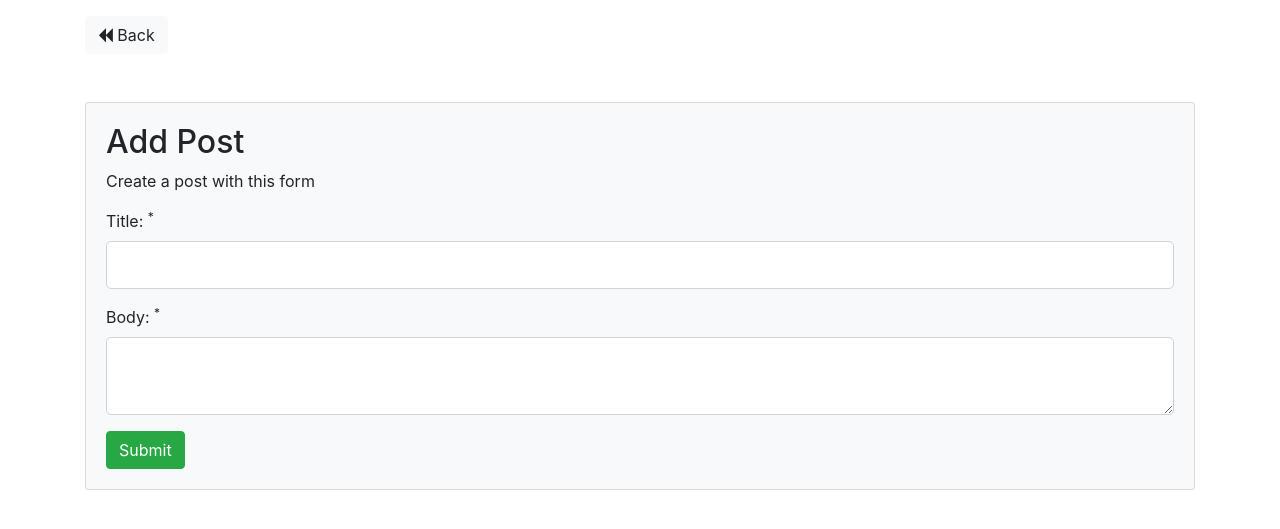
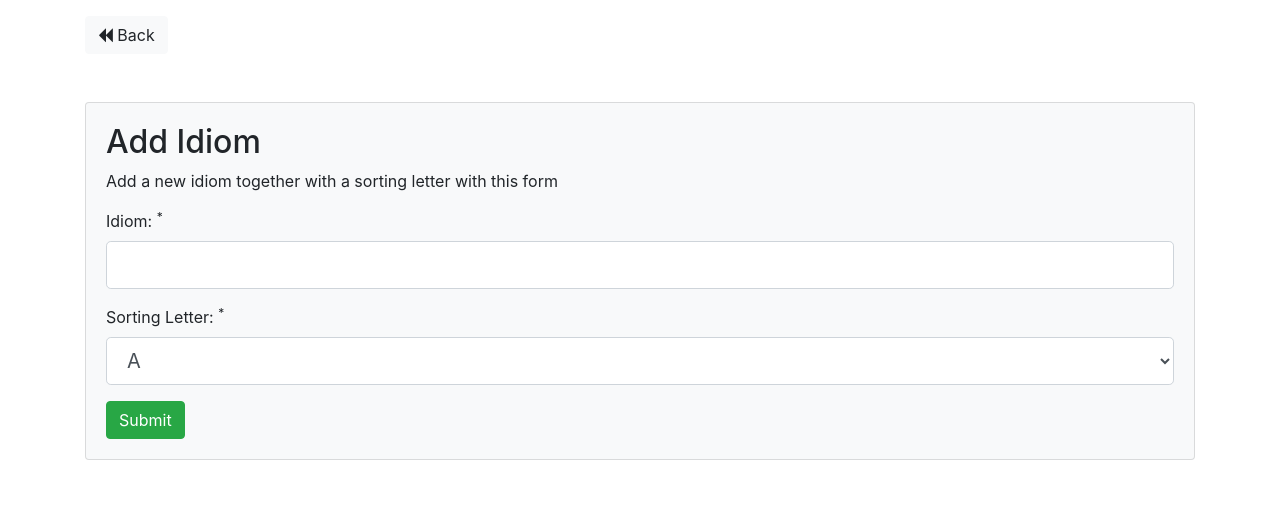
Before and after one commit to nperon/idioms, a PHP site: page /idioms/add in a window 1280 px wide. Shown: the part 56-585 px from the top of the page. Run offline with PHP 8.4, Linux system fonts and the light colour scheme; the visitor is signed in with stand-in values (Sample User, id 1); data comes from the database, SQL or seed files in the repository; data that the repository does not hold is empty.

Commit message:
[US004] addind an idiom

```diff
--- a/app/controllers/Idioms.php
+++ b/app/controllers/Idioms.php
@@ -26,96 +26,55 @@
         }
 
         public function add() {
+            $letters = $this->letterModel->getLetters();
             if ($_SERVER['REQUEST_METHOD'] == 'POST') {
                 // Sanitize POST array
                 $_POST = filter_input_array(INPUT_POST, FILTER_SANITIZE_STRING);
                 $data = [
-                    'title' => trim($_POST['title']),
-                    'body' => trim($_POST['body']),
+                    'letters' => $letters,
+                    'content' => trim($_POST['content']),
+                    'letter_code' => trim($_POST['letter_code']),
                     'user_id' => $_SESSION['user_id'],
-                    'title_err' => '',
-                    'body_err' => ''
+                    'content_err' => '',
+                    'letter_err' => ''
                 ];
 
                 // Validate data
-                if (empty($data['title'])) {
-                    $data['title_err'] = 'Please enter title';
+                if (empty($data['content'])) {
+                    $data['content_err'] = 'Please enter idiom';
                 }
-                if (empty($data['body'])) {
-                    $data['body_err'] = 'Please enter body text';
+                if ($data['letter_code'] == 'NULL') {
+                    $data['letter_err'] = 'Please select sorting letter';
                 }
 
                 // Make sure no errors
-                if (empty($data['title_err']) && empty($data['body_err'])) {
+                if (empty($data['content_err']) && empty($data['letter_err'])) {
                     // Validated
-                    if ($this->postModel->addPost($data)) {
-                        flash('post_message', 'Post Added');
-                        redirect('posts');
+                    forEach($letters as $letter) {
+                        if ( $letter->code == $data['letter_code'] ) {
+                            $data['letter_id'] = $letter->id;
+                        }
+                    }
+
+                    if ($this->idiomModel->addIdiom($data)) {
+                        flash('idiom_message', 'Idiom Added');
+                        redirect('idioms');
                     } else {
                         die('Something went wrong');
                     }
                 } else {
                     // Load view with errors
-                    $this->view('posts/add', $data);
+                    $this->view('idioms/add', $data);
                 }
 
             } else {
                 $data = [
-                    'title' => '',
-                    'body' => ''
+                    'letters' => $letters,
+                    'content' => '',
+                    'letter_code' => '',
+                    'letter_err' => ''
                 ];
-                $this->view('posts/add', $data);
-            }
-        }
-
-        public function edit($id) {
-            if ($_SERVER['REQUEST_METHOD'] == 'POST') {
-                // Sanitize POST array
-                $_POST = filter_input_array(INPUT_POST, FILTER_SANITIZE_STRING);
-                $data = [
-                    'id' => $id,
-                    'title' => trim($_POST['title']),
-                    'body' => trim($_POST['body']),
-                    'user_id' => $_SESSION['user_id'],
-                    'title_err' => '',
-                    'body_err' => ''
-                ];
-
-                // Validate data
-                if (empty($data['title'])) {
-                    $data['title_err'] = 'Please enter title';
-                }
-                if (empty($data['body'])) {
-                    $data['body_err'] = 'Please enter body text';
-                }
-
-                // Make sure no errors
-                if (empty($data['title_err']) && empty($data['body_err'])) {
-                    // Validated
-                    if ($this->postModel->updatePost($data)) {
-                        flash('post_message', 'Post Updated');
-                        redirect('posts');
-                    } else {
-                        die('Something went wrong');
-                    }
-                } else {
-                    // Load view with errors
-                    $this->view('posts/edit', $data);
-                }
-
-            } else {
-                // Get existing post from model
-                $post = $this->postModel->getPostById($id);
-                // Check for owner
-                if ($post->user_id != $_SESSION['user_id']) {
-                    redirect('posts');
-                }
-                $data = [
-                    'id' => $id,
-                    'title' => $post->title,
-                    'body' => $post->body
-                ];
-                $this->view('posts/edit', $data);
+                $this->view('idioms/add', $data);
             }
         }
 
@@ -129,26 +88,5 @@
             ];
             $this->view('posts/show', $data);
         }
-
-        public function delete($id) {
-            if ($_SERVER['REQUEST_METHOD'] == 'POST') {
-                // Get existing post from model
-                $post = $this->postModel->getPostById($id);
-
-                // Check for owner
-                if ($post->user_id != $_SESSION['user_id']) {
-                    redirect('posts');
-                }
-
-                if ($this->postModel->deletePost($id)) {
-                    flash('post_message', 'Post Removed');
-                    redirect('posts');
-                } else {
-                    die('Something went wrong');
-                }
-            } else {
-                redirect('posts');
-            }
-        }
     }
 ?>
--- /dev/null
+++ b/app/views/idioms/add.php
@@ -0,0 +1,40 @@
+<?php require APPROOT . '/views/inc/header.php'; ?>
+    <a href="<?php echo URLROOT; ?>/idioms" class="btn btn-light"><i class="fa fa-backward"></i> Back</a>
+    <div class="card card-body bg-light mt-5">
+        <h2>Add Idiom</h2>
+        <p>Add a new idiom together with a sorting letter with this form</p>
+        <form action="<?php echo URLROOT; ?>/idioms/add" method="post">
+            <div class="form-group">
+                <label for="content">Idiom: <sup>*</sup></label>
+                <input
+                    type="text"
+                    name="content"
+                    class="form-control form-control-lg <?php echo (!empty($data['content_err'])) ? 'is-invalid' : ''; ?>"
+                    value="<?php echo $data['content']; ?>"
+                >
+                <span class="invalid-feedback"><?php echo $data['content_err']; ?></span>
+            </div>
+            <div class="form-group">
+                <label for="letterId">Sorting Letter: <sup>*</sup></label>
+                <select
+                    type="text"
+                    name="letter_code"
+                    class="form-control form-control-lg <?php echo (!empty($data['letter_err'])) ? 'is-invalid' : ''; ?>"
+                    value="<?php echo $data['letter_code']; ?>"
+                >
+                    <?php foreach($data['letters'] as $letter) : ?>
+                        <option
+                            value="<?php echo $letter->code; ?>"
+                            <?php if($letter->code == $data['letter_code']) :  ?>
+                            <?php endif; ?>
+                        >
+                            <?php echo $letter->name; ?>
+                        </option>
+                    <?php endforeach; ?>
+                </select>
+                <span class="invalid-feedback"><?php echo $data['letter_err']; ?></span>
+            </div>
+            <input type="submit" class="btn btn-success" value="Submit">
+        </form>
+    </div>
+<?php require APPROOT . '/views/inc/footer.php'; ?>
```
Also changed, not shown: app/views/idioms/index.php (+4 -4 lines).
